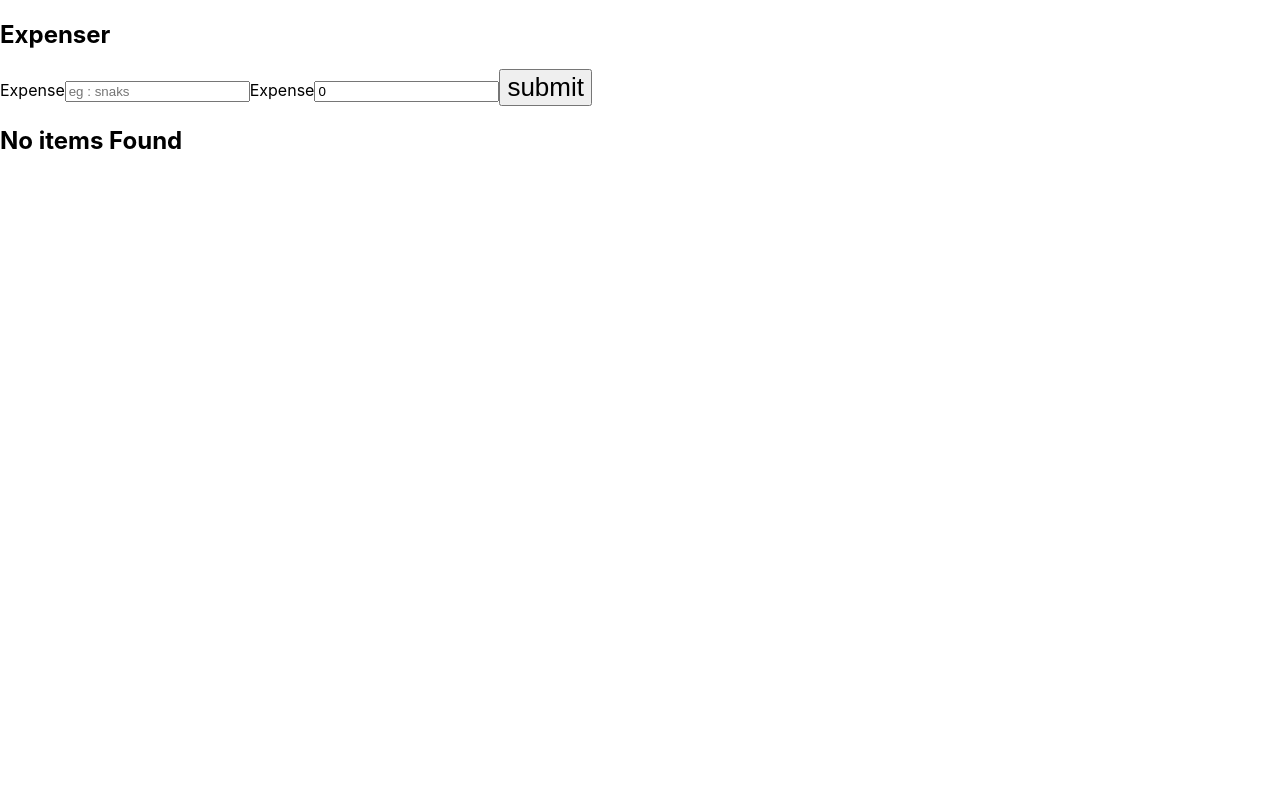
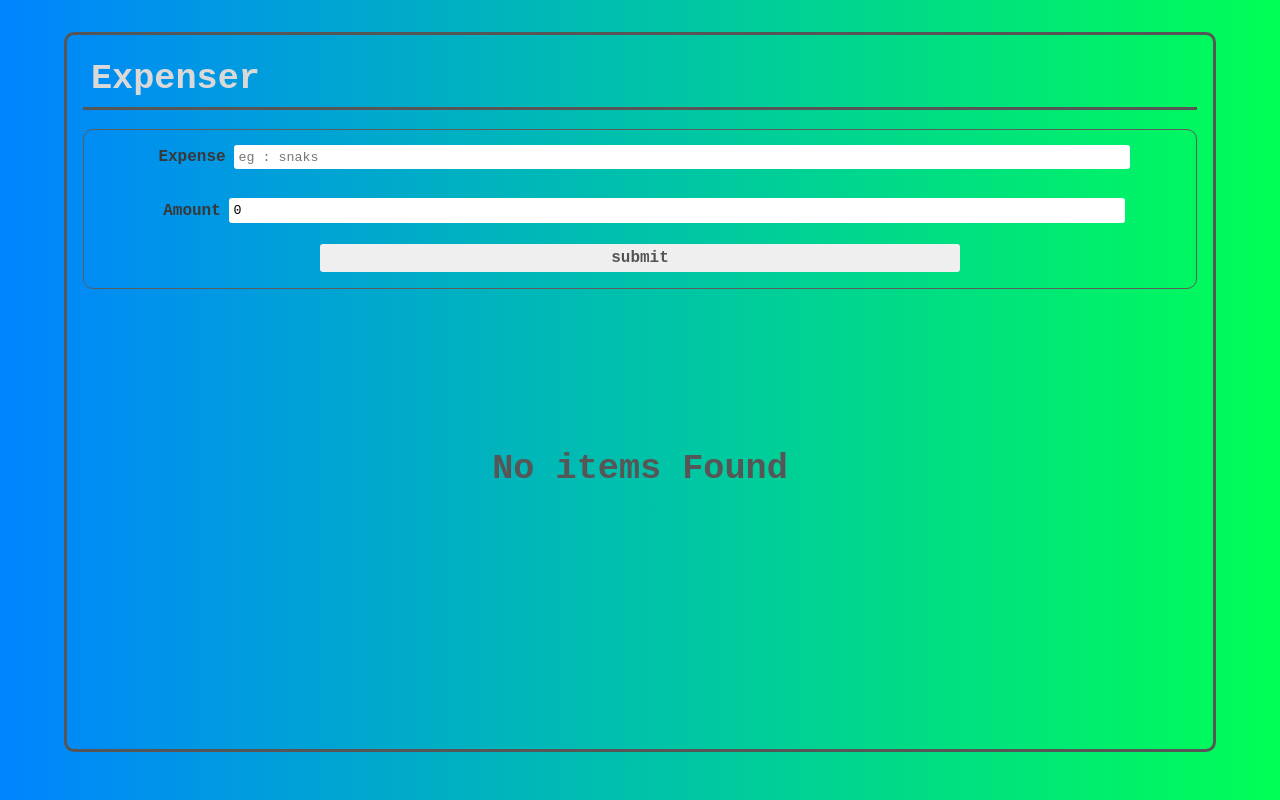
Before and after one commit to shyam500/Expenser, a React (Vite) app: page / in a window 1280 px wide. Built offline with nearby package versions, Linux system fonts and the light colour scheme.

Commit message:
notification styling completed

```diff
--- a/src/App.css
+++ b/src/App.css
@@ -1,42 +1,13 @@
-.App {
-  text-align: center;
+*{
+  padding: 0%;
+  margin: 0%;
+  box-sizing: border-box;
+  font-family: 'poppins','Courier New', Courier, monospace;
 }
 
-.App-logo {
-  height: 40vmin;
-  pointer-events: none;
+.app-container{
+  height: 100vh;
+  width: 100vw;
+  background:linear-gradient(to right,rgb(0, 132, 255) ,rgb(0, 255, 85));
+  padding-top: 2rem;
 }
-
-@media (prefers-reduced-motion: no-preference) {
-  .App-logo {
-    animation: App-logo-spin infinite 20s linear;
-  }
-}
-
-.App-header {
-  background-color: #282c34;
-  min-height: 100vh;
-  display: flex;
-  flex-direction: column;
-  align-items: center;
-  justify-content: center;
-  font-size: calc(10px + 2vmin);
-  color: white;
-}
-
-.App-link {
-  color: #61dafb;
-}
-
-@keyframes App-logo-spin {
-  from {
-    transform: rotate(0deg);
-  }
-  to {
-    transform: rotate(360deg);
-  }
-}
-
-button {
-  font-size: calc(10px + 2vmin);
-}
--- a/src/App.jsx
+++ b/src/App.jsx
@@ -4,9 +4,11 @@ import Provider from "./components/store/Provider";
 
 function App() {
   return (
+    <section className="app-container">
     <Provider>
       <Main />
     </Provider>
+    </section>
   );
 }
 
--- a/src/components/AddExpense.jsx
+++ b/src/components/AddExpense.jsx
@@ -46,7 +46,7 @@ const AddExpense = () => {
       {error && (
         <Notification
           func={() => setError(false)}
-          message="Please Check Input Fields"
+          message="Please Check All Input Fields"
         />
       )}
       <form className={classes.expense_container} onSubmit={formSubmitHandler}>
@@ -59,7 +59,7 @@ const AddExpense = () => {
         />
         <Input
           id="price"
-          label="Expense"
+          label="Amount"
           placeholder="Enter Amount"
           value={price}
           onchange={priceHandler}
--- a/src/components/AddExpense.module.css
+++ b/src/components/AddExpense.module.css
@@ -0,0 +1,26 @@
+.expense_container {
+  border: 1px solid rgb(94, 93, 93);
+  height: 20vh;
+  display: flex;
+  justify-content: space-around;
+  align-items: center;
+  flex-direction: column;
+  border-radius: 10px;
+
+}
+
+.button {
+  width: 50vw;
+  padding: 0.3rem;
+  border: none;
+  margin-bottom: 10px;
+  transition: 0.2s ease-out;
+  color: #545454;
+  font-weight: bold;
+  font-size: 1rem;
+  border-radius: 3px;
+}
+
+.button:hover {
+    background-color: #c2bfbf;
+}
--- a/src/components/ExpenseList.module.css
+++ b/src/components/ExpenseList.module.css
@@ -0,0 +1,4 @@
+.container {
+  display: flex;
+  border: 1px solid red;
+}
--- a/src/components/Main.jsx
+++ b/src/components/Main.jsx
@@ -10,7 +10,7 @@ const Main = () => {
     <section className={classes.container}>
       <h1 className={classes.heading}>Expenser</h1>
       <AddExpense />
-      {items.length > 0 ? <ExpenseList /> : <h1>No items Found</h1>}
+      {items.length > 0 ? <ExpenseList /> : <h1 className={classes.notfound}>No items Found</h1>}
     </section>
   );
 };
--- a/src/components/Main.module.css
+++ b/src/components/Main.module.css
@@ -0,0 +1,27 @@
+ :root{
+     --text_color:#575656
+ }
+
+ .container{
+     height: 90vh;
+     width: 90vw;
+     padding: 1rem;
+     margin: auto;
+     border: 3px solid var(--text_color);
+     border-radius: 10px;
+ }
+
+ .heading{
+     border-bottom: 3px solid var(--text_color);
+    font-size: 2.2rem;
+    padding: 0.5rem;
+    color: #dbd8d8;
+    margin-bottom: 1.2rem;
+ }
+
+ .notfound{
+    text-align: center;
+    color: var(--text_color);
+    font-size: 2.2rem;
+    margin-top: 10rem;
+ }
--- a/src/components/UI/Input.jsx
+++ b/src/components/UI/Input.jsx
@@ -11,7 +11,7 @@ const Input = ({
   placeholder,
 }) => {
   return (
-    <Fragment>
+    <section className={classes.form_container}>
       <label htmlFor={id} className={classes.label} >{label}</label>
       <input
         id={id}
@@ -22,7 +22,7 @@ const Input = ({
         placeholder={placeholder}
         className={classes.input}
       />
-    </Fragment>
+    </section>
   );
 };
 
--- a/src/components/UI/Input.module.css
+++ b/src/components/UI/Input.module.css
@@ -0,0 +1,24 @@
+.form_container{
+    display: flex;
+    justify-content: center;
+    align-items: center;
+    padding: 0.5rem 0rem;
+}
+
+.form_container > label{
+    padding: 0rem 0.5rem;
+ color: #383838;
+ font-weight: bold;
+}
+
+.form_container > input{
+    width: 70vw;
+    padding: 0.3rem;
+    border: none;
+    transition: 0.1s linear;
+    border-radius: 3px;
+}
+
+.form_container > input:hover{
+    background-color: #c2bfbf;
+}
--- a/src/components/UI/Notification.module.css
+++ b/src/components/UI/Notification.module.css
@@ -0,0 +1,33 @@
+.container{
+    position: absolute;
+    top: 0px;
+    left: 0px;
+    z-index: 10;
+   height: 100vh;
+   width: 100vw;
+   background-color: rgba(0,0,0,0.6);
+   display: flex;
+   justify-content: center;
+   align-items: center;
+   flex-direction: column;
+}
+
+.container > h2{
+    color: white;
+}
+
+.container > button{
+    padding: 0.2rem 3rem;
+    font: normal bold 1rem 'poppins';
+    margin-top: 1rem;
+    color: #fffdfd;
+    background: rgb(112, 112, 112);
+    border: none;
+    border-radius: 3px;
+    transition: 0.3s linear;
+}
+
+.container > button:hover{
+    color: rgb(112, 112, 112) ;
+    background:#fffdfd;
+}
```
Also changed, not shown: src/components/UI/Notification.jsx (line endings or trailing spaces).
